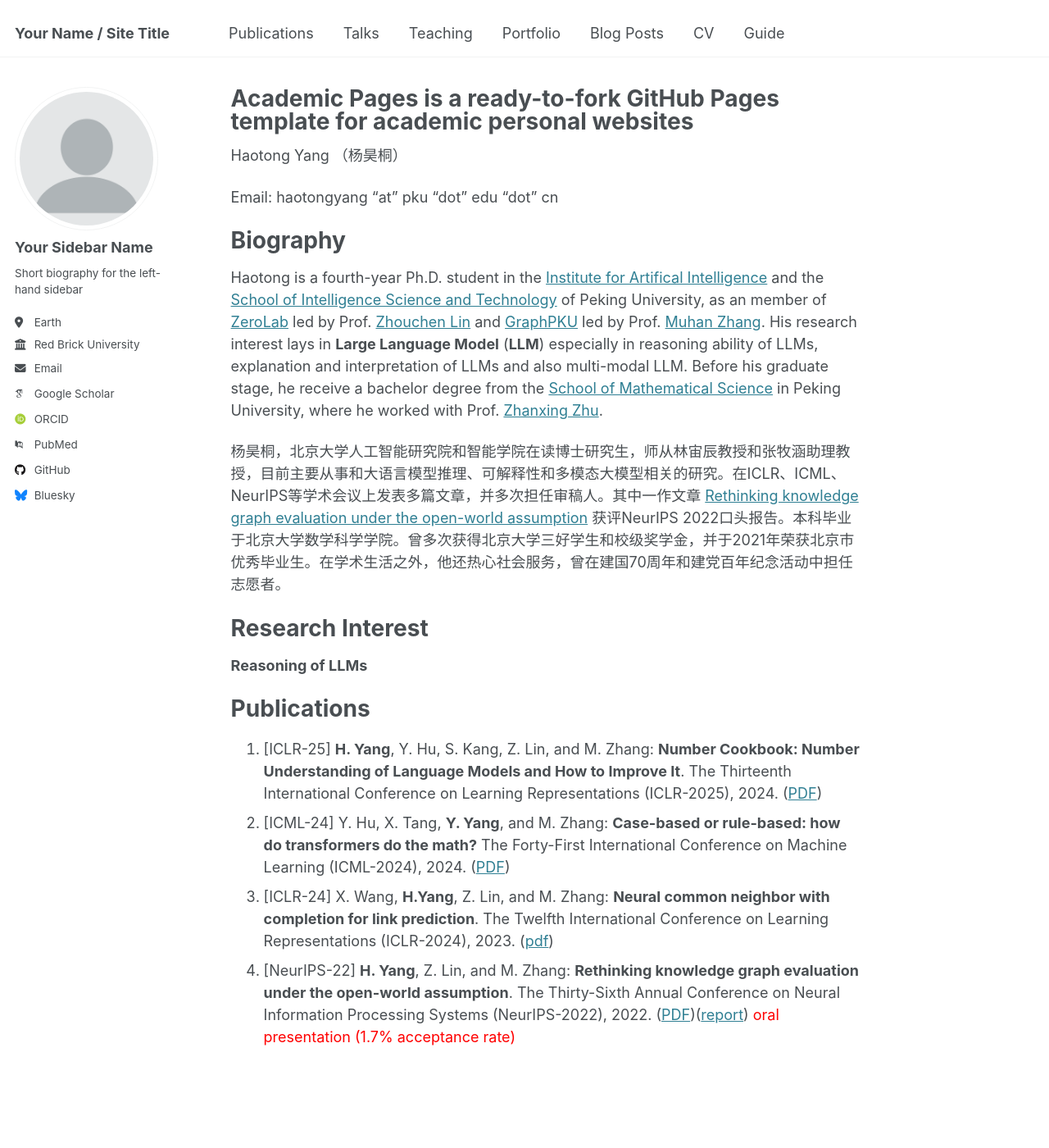
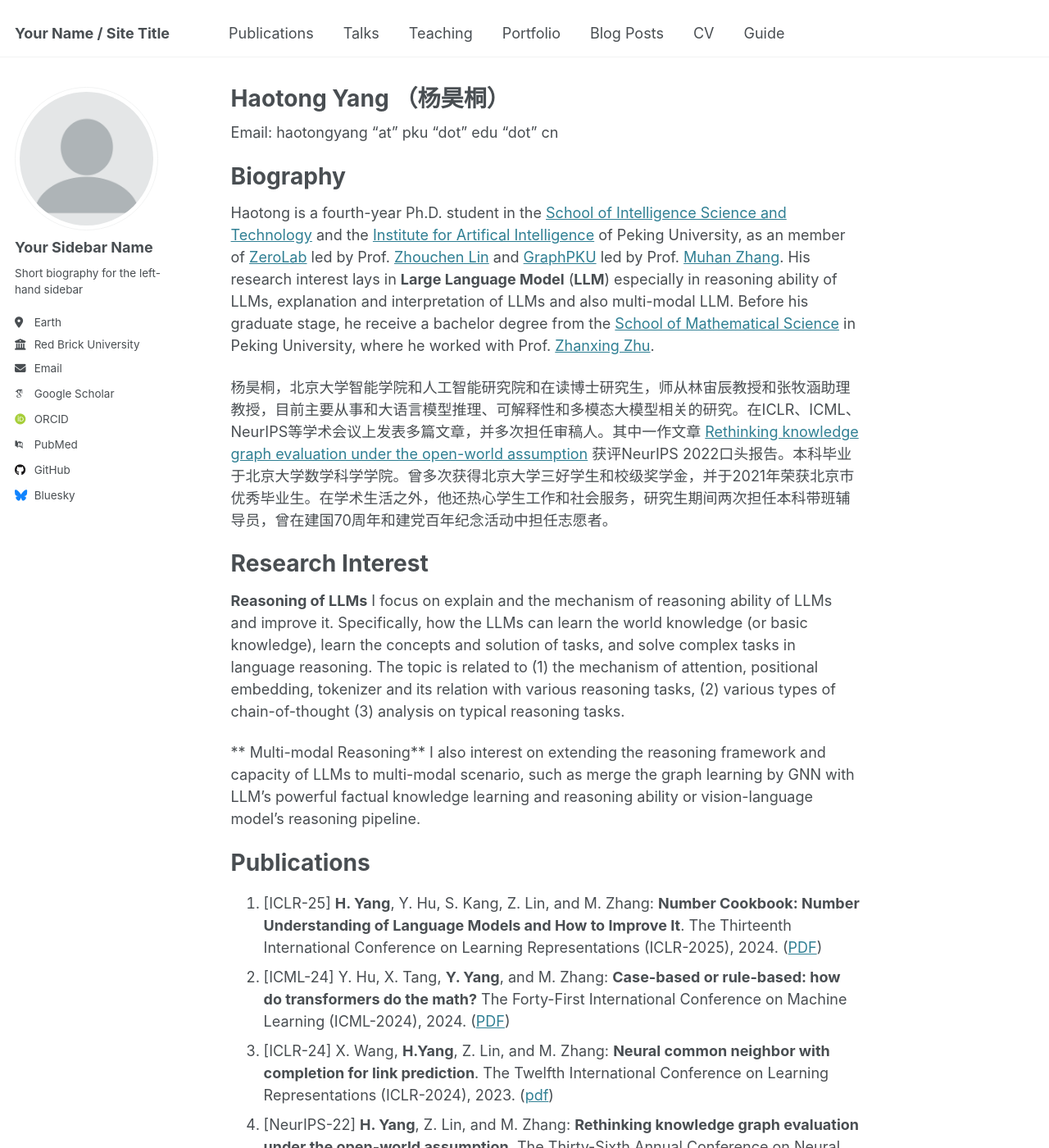
Before and after one commit to haotong-yang/haotong-yang.github.io, a Jekyll site: the page built from _pages/about.md, in a window 1280 px wide and 1400 px high. Shown: the whole window at 82% size. Built offline with Jekyll 4.4.1, drawn with Linux system fonts in a browser that asks for light colours; some web fonts are replaced; some of the changed text lies outside the part shown.

Commit message:
Update about.md

```diff
--- a/_pages/about.md
+++ b/_pages/about.md
@@ -1,25 +1,29 @@
 ---
 permalink: /
-title: "Academic Pages is a ready-to-fork GitHub Pages template for academic personal websites"
+title: "Haotong Yang （杨昊桐）"
 author_profile: true
 redirect_from:
   - /about/
   - /about.html
 ---
 
-Haotong Yang （杨昊桐）
+
 
 Email: haotongyang "at" pku "dot" edu "dot" cn
 
 Biography
 ======
-Haotong is a fourth-year Ph.D. student in the [Institute for Artifical Intelligence](https://www.ai.pku.edu.cn/) and the [School of Intelligence Science and Technology](https://www.cis.pku.edu.cn/) of Peking University, as an member of [ZeroLab](https://zero-lab-pku.github.io/) led by Prof. [Zhouchen Lin](https://zhouchenlin.github.io/) and [GraphPKU](https://www.graphpku.cn/) led by Prof. [Muhan Zhang](https://muhanzhang.github.io/). His research interest lays in **Large Language Model** (**LLM**) especially in reasoning ability of LLMs, explanation and interpretation of LLMs and also multi-modal LLM. Before his graduate stage, he receive a bachelor degree from the [School of Mathematical Science](https://www.math.pku.edu.cn/index.htm) in Peking University, where he worked with Prof. [Zhanxing Zhu](https://zhanxingzhu.github.io/).
+Haotong is a fourth-year Ph.D. student in the [School of Intelligence Science and Technology](https://www.cis.pku.edu.cn/) and the [Institute for Artifical Intelligence](https://www.ai.pku.edu.cn/) of Peking University, as an member of [ZeroLab](https://zero-lab-pku.github.io/) led by Prof. [Zhouchen Lin](https://zhouchenlin.github.io/) and [GraphPKU](https://www.graphpku.cn/) led by Prof. [Muhan Zhang](https://muhanzhang.github.io/). His research interest lays in **Large Language Model** (**LLM**) especially in reasoning ability of LLMs, explanation and interpretation of LLMs and also multi-modal LLM. Before his graduate stage, he receive a bachelor degree from the [School of Mathematical Science](https://www.math.pku.edu.cn/index.htm) in Peking University, where he worked with Prof. [Zhanxing Zhu](https://zhanxingzhu.github.io/).
 
-杨昊桐，北京大学人工智能研究院和智能学院在读博士研究生，师从林宙辰教授和张牧涵助理教授，目前主要从事和大语言模型推理、可解释性和多模态大模型相关的研究。在ICLR、ICML、NeurIPS等学术会议上发表多篇文章，并多次担任审稿人。其中一作文章 [Rethinking knowledge graph evaluation under the open-world assumption](https://proceedings.neurips.cc/paper_files/paper/2022/hash/378226e5df7eded3e401de5c9493143c-Abstract-Conference.html) 获评NeurIPS 2022口头报告。本科毕业于北京大学数学科学学院。曾多次获得北京大学三好学生和校级奖学金，并于2021年荣获北京市优秀毕业生。在学术生活之外，他还热心社会服务，曾在建国70周年和建党百年纪念活动中担任志愿者。
+杨昊桐，北京大学智能学院和人工智能研究院和在读博士研究生，师从林宙辰教授和张牧涵助理教授，目前主要从事和大语言模型推理、可解释性和多模态大模型相关的研究。在ICLR、ICML、NeurIPS等学术会议上发表多篇文章，并多次担任审稿人。其中一作文章 [Rethinking knowledge graph evaluation under the open-world assumption](https://proceedings.neurips.cc/paper_files/paper/2022/hash/378226e5df7eded3e401de5c9493143c-Abstract-Conference.html) 获评NeurIPS 2022口头报告。本科毕业于北京大学数学科学学院。曾多次获得北京大学三好学生和校级奖学金，并于2021年荣获北京市优秀毕业生。在学术生活之外，他还热心学生工作和社会服务，研究生期间两次担任本科带班辅导员，曾在建国70周年和建党百年纪念活动中担任志愿者。
 
 Research Interest
 ======
 **Reasoning of LLMs**
+I focus on explain and the mechanism of reasoning ability of LLMs and improve it. Specifically, how the LLMs can learn the world knowledge (or basic knowledge), learn the concepts and solution of tasks, and solve complex tasks in language reasoning. The topic is related to (1) the mechanism of attention, positional embedding, tokenizer and its relation with various reasoning tasks, (2) various types of chain-of-thought (3) analysis on typical reasoning tasks.
+
+** Multi-modal Reasoning**
+I also interest on extending the reasoning framework and capacity of LLMs to multi-modal scenario, such as merge the graph learning by GNN with LLM's powerful factual knowledge learning and reasoning ability or vision-language model's reasoning pipeline.
 
 
 Publications
@@ -28,3 +32,11 @@ Publications
 2. [ICML-24] Y. Hu, X. Tang, **Y. Yang**, and M. Zhang: **Case-based or rule-based: how do transformers do the math?** The Forty-First International Conference on Machine Learning (ICML-2024), 2024. ([PDF](https://arxiv.org/abs/2402.17709))
 3. [ICLR-24] X. Wang, **H.Yang**, Z. Lin, and M. Zhang: **Neural common neighbor with completion for link prediction**. The Twelfth International Conference on Learning Representations (ICLR-2024), 2023. ([pdf](https://arxiv.org/abs/2302.00890))
 4. [NeurIPS-22] **H. Yang**, Z. Lin, and M. Zhang: **Rethinking knowledge graph evaluation under the open-world assumption**. The Thirty-Sixth Annual Conference on Neural Information Processing Systems (NeurIPS-2022), 2022. ([PDF](https://proceedings.neurips.cc/paper_files/paper/2022/file/378226e5df7eded3e401de5c9493143c-Paper-Conference.pdf))([report](https://news.pku.edu.cn/jxky/6d9e681f68fd448c9c323188baed7699.htm)) <font color='red'>oral presentation (1.7% acceptance rate)</font>
+
+Preprint or Under Review
+======
+1. **H. Yang**, Q. Zheng, Y. Gao, Y. Yang, Y. He, Z. Lin, and M. Zhang: **VACT: A Video Automatic Causal Testing System and a Benchmark** (preprint soon)
+1. Y. Hu\*, S. Kang\*, **H. Yang**, H. Xu, and M. Zhang: **Training Large Language Models to be Better Rule Followers** ([arxiv](https://arxiv.org/abs/2502.11525))
+1. **H. Yang**\*, Xiyuan Wang\*, Q. Tao, S. Hu, Z. Lin, M. Zhang: **GL-Fusion: Rethinking the Combination of Graph Neural Network and Large Language model** ([arxiv](https://arxiv.org/abs/2412.06849))
+1. **H. Yang**, F. Meng, Z. Lin, and M. Zhang: **Parrot Mind: Towards Explaining the Complex Task Reasoning of Pretrained Large Language Models with Template-Content Structure** ([arxiv](https://arxiv.org/abs/2310.05452))
+2. Y. Hu, **H. Yang**, Z. Lin and M. Zhang: **Code Prompting: a Neural Symbolic Method for Complex Reasoning in Large Language Models** ([arxiv](https://arxiv.org/abs/2305.18507))
```
